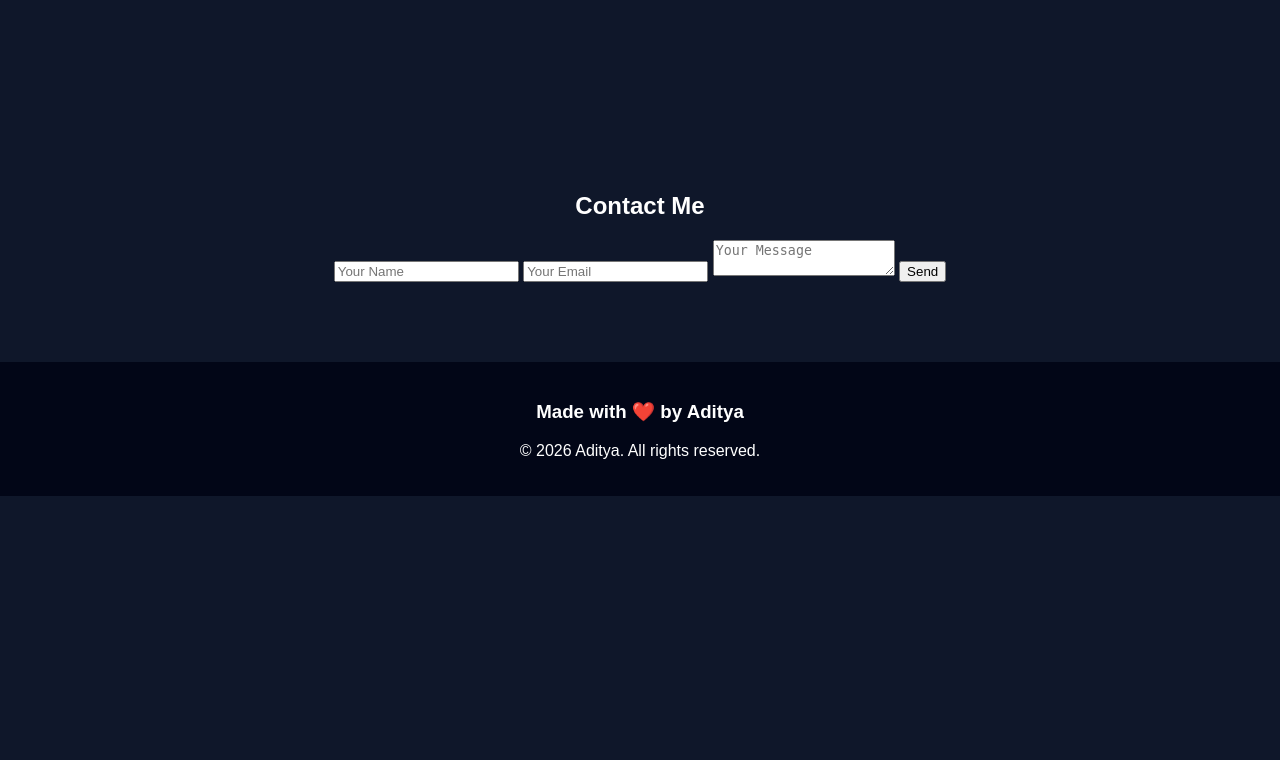
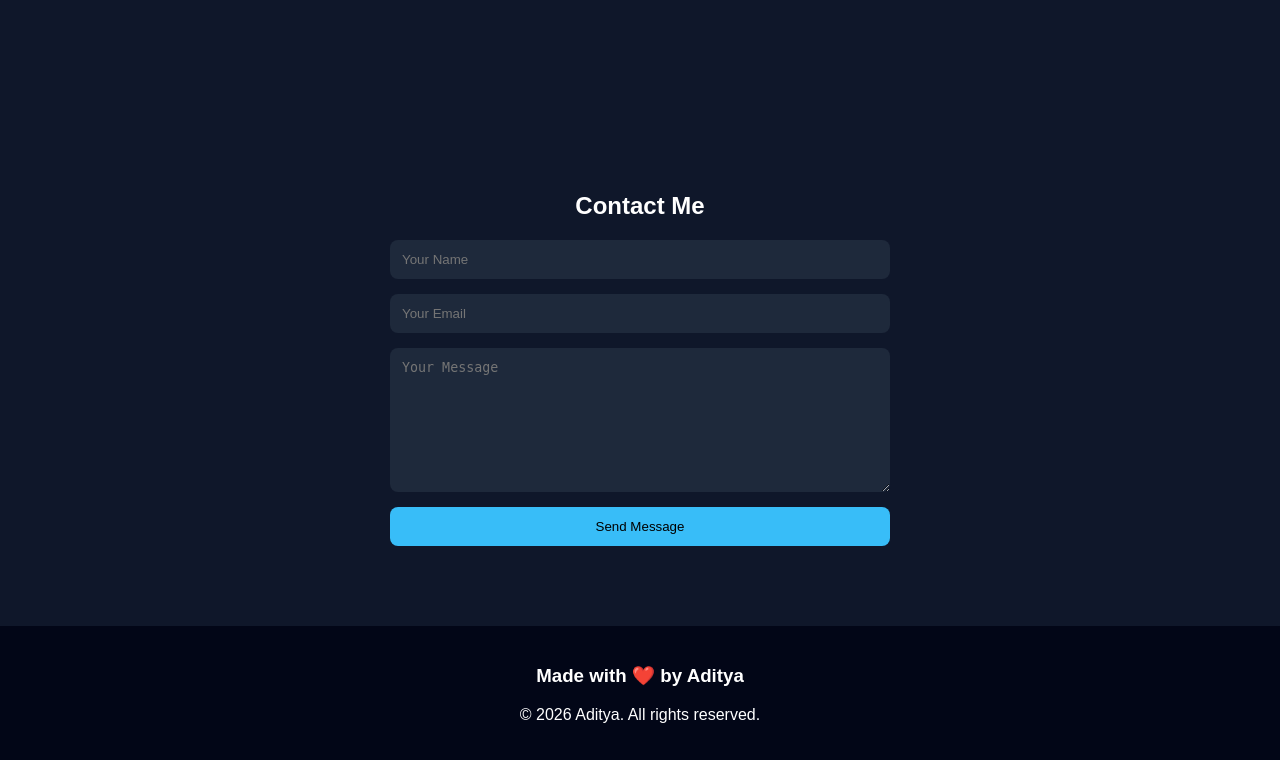
Before and after one commit to Aditya2005-ui/portfolio, a Django app: page / in a window 1280 px wide. Shown: the part 2779-3539 px from the top of the page. Before the commit the page ends 3275 px from the top, so only its background shows below. Run offline with Django 5.2, Linux system fonts and the light colour scheme.

Commit message:
fix contact form

```diff
--- a/main/templates/home.html
+++ b/main/templates/home.html
@@ -241,7 +241,7 @@ github.com/Aditya2005-ui
 
 <h2>Contact Me</h2>
 
-<form action="https://formsubmit.co/adityaashokjagtap9356@email.com" method="POST">
+<form action="https://formsubmit.co/adityaashokjagtap9356@email.com" method="POST" class="contact-form">
 
 <input type="text" name="name" placeholder="Your Name" required>
 
@@ -251,7 +251,9 @@ github.com/Aditya2005-ui
 
 <input type="hidden" name="_captcha" value="false">
 
-<button type="submit">Send</button>
+<input type="hidden" name="_next" value="https://portfolio1-5fm3.onrender.com">
+
+<button type="submit">Send Message</button>
 
 </form>
 
```
